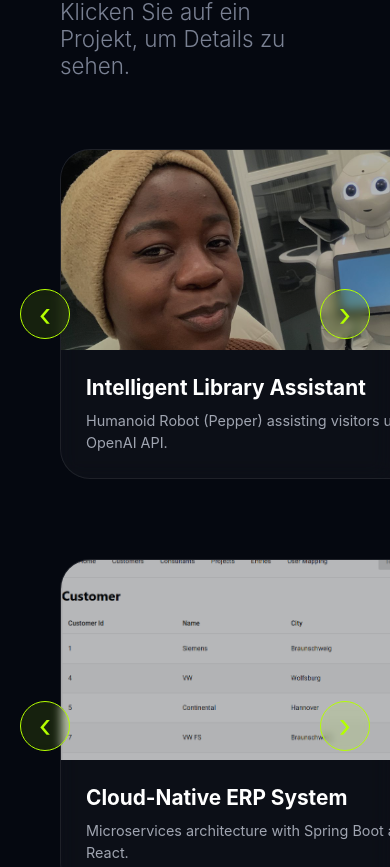
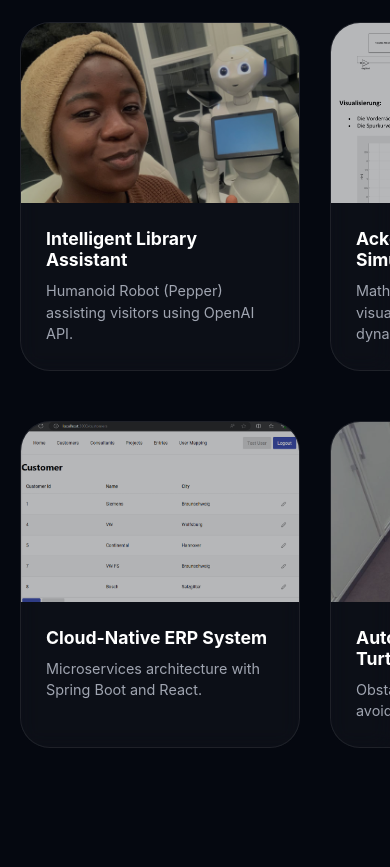
Before and after one commit to PandoraS3/portfolio, a React (Vite) app: page / in a window 390 px wide. Shown: the part 5837-6704 px from the top of the page. Built offline with nearby package versions, Linux system fonts and the light colour scheme.

Commit message:
Add projekt

```diff
--- a/src/components/Projects.jsx
+++ b/src/components/Projects.jsx
@@ -1,4 +1,4 @@
-import React, { useState, useRef } from "react";
+import React, { useState, useRef, useEffect } from "react";
 import { motion, AnimatePresence } from "framer-motion";
 
 // Images
@@ -19,104 +19,47 @@ import video7 from "../assets/turtlebot-demo.mp4";
 import video9 from "../assets/cruise-demo.mp4";
 
 const allProjects = [
-  {
-    id: 1,
-    title: "Intelligent Library Assistant",
-    desc: "Humanoid Robot (Pepper) assisting visitors using OpenAI API.",
-    longDesc: "• Design and implementation of a social humanoid robot assisting library visitors.\n• Natural language dialogue using OpenAI API for human-like interaction.\n• Facial emotion recognition with OpenCV to adapt robot behavior.\n• Robot motion control (head, arms, navigation) under Linux environments.\n• System orchestration via Node-RED for seamless logic flow.\n• User study with 22 participants using Godspeed questionnaires.",
-    tech: ["Python", "OpenAI", "OpenCV", "Linux", "Node-RED", "NAOqi API"],
-    image: img1,
-    video: video1,
-    github: "https://github.com/PandoraS3"
-  },
-  {
-    id: 2,
-    title: "Ackermann Steering Simulation",
-    desc: "Mathematical modeling and visualization of vehicle dynamics.",
-    longDesc: "• Mathematical modeling, simulation, and visualization of Ackermann steering.\n• Derivation of inner and outer wheel steering relationships.\n• Interactive Simulink model with steering angle slider (-30° to +30°).\n• Coupled longitudinal and lateral vehicle control systems.\n• Analysis of dynamic limits (speed, curvature, lateral acceleration).\n• Visualization of trajectories and velocity vectors.",
-    tech: ["MATLAB", "Simulink", "Control Systems", "Vehicle Dynamics"],
-    image: img2,
-    github: "https://github.com/PandoraS3"
-  },
-  {
-    id: 3,
-    title: "Green Logistics Optimization",
-    desc: "Urban delivery optimization using evolutionary algorithms.",
-    longDesc: "• Optimization and comparison of parcel delivery systems in urban environments.\n• Heuristic route optimization (2-opt and neighborhood search).\n• Genetic algorithm for hub location and fleet size planning.\n• Multi-objective optimization (cost minimization and CO₂ reduction).\n• Simulation of 10,000 parcels/day using real geospatial data.",
-    tech: ["Python", "Java", "Heuristic Search", "Genetic Algorithms"],
-    image: img3,
-    github: "https://github.com/PandoraS3"
-  },
-  {
-    id: 4,
-    title: "Android Ride-Sharing App",
-    desc: "Sustainable commuting platform for student ride-sharing.",
-    longDesc: "• Native Android application designed for sustainable student commuting.\n• Criteria-based ride search and booking system.\n• Real-time chat and user profile management.\n• Firebase backend integration and secure authentication.\n• UX design following Lean UX and Nielsen heuristics.",
-    tech: ["Android", "Firebase", "Figma", "UX Design"],
-    image: img4,
-    video: video4,
-    github: "https://github.com/PandoraS3"
-  },
-  {
-    id: 5,
-    title: "Autonomous Climbing Robot",
-    desc: "Four-legged robot with vision-based motion planning.",
-    longDesc: "• Development of a four-legged autonomous climbing robot.\n• Vision-based route detection using color sampling and contour analysis.\n• Recursive motion planning under kinematic and stability constraints.\n• Inverse kinematics using Jacobian transpose method.\n• Physics-based simulation in MuJoCo.",
-    tech: ["Python", "OpenCV", "MuJoCo", "Robotics", "Motion Planning"],
-    image: img5,
-    github: "https://github.com/PandoraS3"
-  },
-  {
-    id: 6,
-    title: "Cloud-Native ERP System",
-    desc: "Microservices architecture with Spring Boot and React.",
-    longDesc: "• Design and development of a cloud-native ERP system (SERP 24).\n• Frontend development with React; Backend with Spring Boot.\n• REST APIs (OpenAPI) and OAuth2 (Azure Entra ID).\n• Asynchronous communication with RabbitMQ / Azure Service Bus.\n• CI/CD pipelines, Docker, and Azure deployment.",
-    tech: ["React", "Spring Boot", "Docker", "Azure", "RabbitMQ", "PostgreSQL"],
-    image: img6,
-    github: "https://github.com/PandoraS3"
-  },
-  {
-    id: 7,
-    title: "Autonomous Navigation TurtleBot",
-    desc: "Obstacle detection and avoidance via Machine Learning.",
-    longDesc: "• Team project focused on autonomous navigation using ML.\n• Implementation of obstacle detection and real-time avoidance.\n• Machine learning model for autonomous navigation decisions.\n• Integration of sensors and control logic for robotic movement.",
-    tech: ["Python", "Keras", "OpenAI", "Robotics", "ROS"],
-    image: img7,
-    video: video7,
-    github: "https://github.com/PandoraS3"
-  },
-  {
-    id: 8,
-    title: "Web App Registration Management",
-    desc: "System for managing user registration workflows.",
-    longDesc: "• Web-based system for managing user registrations.\n• Development of a user-friendly interface for registration workflows.\n• Client-side validation and efficient data interaction.\n• Clean and responsive design using modern web standards.",
-    tech: ["HTML", "CSS", "JavaScript", "Validation"],
-    image: img8,
-    github: "https://github.com/PandoraS3"
-  },
-  {
-    id: 9,
-    title: "Cruise Booking Desktop App",
-    desc: "Desktop application with full CRUD for cruise management.",
-    longDesc: "• Desktop application for managing cruise bookings.\n• Full CRUD functionality (Create, Read, Update, Delete).\n• Graphical user interface development with Tkinter.\n• Efficient database management and user interaction.",
-    tech: ["Python", "Tkinter", "SQL", "CRUD"],
-    image: img9,
-    video: video9,
-    github: "https://github.com/PandoraS3"
-  }
+  { id: 1, title: "Intelligent Library Assistant", desc: "Humanoid Robot (Pepper) assisting visitors using OpenAI API.", longDesc: "• Design and implementation of a social humanoid robot assisting library visitors.\n• Natural language dialogue using OpenAI API.\n• Facial emotion recognition with OpenCV.\n• System orchestration via Node-RED.", tech: ["Python", "OpenAI", "OpenCV", "Linux"], image: img1, video: video1, github: "https://github.com/PandoraS3" },
+  { id: 2, title: "Ackermann Steering Simulation", desc: "Mathematical modeling and visualization of vehicle dynamics.", longDesc: "• Mathematical modeling, simulation, and visualization of Ackermann steering.\n• Derivation of steering relationships.\n• Interactive Simulink model.\n• Coupled vehicle control systems.", tech: ["MATLAB", "Simulink", "Control Systems"], image: img2, github: "https://github.com/PandoraS3" },
+  { id: 3, title: "Green Logistics Optimization", desc: "Urban delivery optimization using evolutionary algorithms.", longDesc: "• Heuristic route optimization (2-opt).\n• Genetic algorithm for hub location.\n• Multi-objective optimization (cost & CO₂).\n• Simulation with real geospatial data.", tech: ["Python", "Java", "Genetic Algorithms"], image: img3, github: "https://github.com/PandoraS3" },
+  { id: 4, title: "Android Ride-Sharing App", desc: "Sustainable commuting platform for student ride-sharing.", longDesc: "• Native Android application.\n• Criteria-based ride search and booking.\n• Real-time chat and profile management.\n• Firebase backend integration.", tech: ["Android", "Firebase", "UX Design"], image: img4, video: video4, github: "https://github.com/PandoraS3" },
+  { id: 5, title: "Autonomous Climbing Robot", desc: "Four-legged robot with vision-based motion planning.", longDesc: "• Four-legged autonomous climbing robot.\n• Vision-based route detection.\n• Recursive motion planning.\n• Physics-based simulation in MuJoCo.", tech: ["Python", "OpenCV", "MuJoCo", "Robotics"], image: img5, github: "https://github.com/PandoraS3" },
+  { id: 6, title: "Cloud-Native ERP System", desc: "Microservices architecture with Spring Boot and React.", longDesc: "• Cloud-native ERP system (SERP 24).\n• Frontend React & Backend Spring Boot.\n• OAuth2 (Azure Entra ID).\n• Docker and Azure deployment.", tech: ["React", "Spring Boot", "Docker", "Azure"], image: img6, github: "https://github.com/PandoraS3" },
+  { id: 7, title: "Autonomous Navigation TurtleBot", desc: "Obstacle detection and avoidance via Machine Learning.", longDesc: "• Autonomous navigation using ML.\n• Real-time obstacle detection.\n• Keras model for navigation decisions.\n• Control logic for robotic movement.", tech: ["Python", "Keras", "OpenAI", "ROS"], image: img7, video: video7, github: "https://github.com/PandoraS3" },
+  { id: 8, title: "Web App Registration Management", desc: "System for managing user registration workflows.", longDesc: "• Web system for user registrations.\n• User-friendly interface.\n• Client-side validation.\n• Clean and responsive design.", tech: ["HTML", "CSS", "JavaScript"], image: img8, github: "https://github.com/PandoraS3" },
+  { id: 9, title: "Cruise Booking Desktop App", desc: "Desktop application with full CRUD for cruise management.", longDesc: "• Desktop app for cruise bookings.\n• Full CRUD functionality.\n• Graphical interface with Tkinter.\n• SQL database management.", tech: ["Python", "Tkinter", "SQL", "CRUD"], image: img9, video: video9, github: "https://github.com/PandoraS3" }
 ];
 
 export default function Projects() {
   const [selectedProject, setSelectedProject] = useState(null);
+  const [isMobile, setIsMobile] = useState(window.innerWidth < 768);
   const scrollRef1 = useRef(null);
   const scrollRef2 = useRef(null);
 
+  useEffect(() => {
+    const handleResize = () => setIsMobile(window.innerWidth < 768);
+    window.addEventListener("resize", handleResize);
+
+    // Bloquer le scroll de l'arrière-plan quand le modal est ouvert
+    if (selectedProject) {
+      document.body.style.overflow = 'hidden';
+    } else {
+      document.body.style.overflow = 'unset';
+    }
+
+    return () => {
+      window.removeEventListener("resize", handleResize);
+      document.body.style.overflow = 'unset';
+    };
+  }, [selectedProject]);
+
   const scroll = (ref, direction) => {
     const { current } = ref;
+    const scrollAmount = isMobile ? 300 : 430;
     if (direction === 'left') {
-      current.scrollBy({ left: -430, behavior: 'smooth' });
+      current.scrollBy({ left: -scrollAmount, behavior: 'smooth' });
     } else {
-      current.scrollBy({ left: 430, behavior: 'smooth' });
+      current.scrollBy({ left: scrollAmount, behavior: 'smooth' });
     }
   };
 
@@ -124,51 +67,57 @@ export default function Projects() {
   const row2 = allProjects.slice(5, 9);
 
   return (
-    <section id="projects" style={{ padding: "120px 0", background: "#050810", position: "relative" }}>
-      <div style={{ maxWidth: "1300px", margin: "0 auto", padding: "0 60px" }}>
+    <section id="projects" style={{ padding: isMobile ? "60px 0" : "120px 0", background: "#050810", position: "relative" }}>
+      <div style={{ maxWidth: "1300px", margin: "0 auto", padding: isMobile ? "0 20px" : "0 60px" }}>
         <motion.div initial={{ opacity: 0, x: -40 }} whileInView={{ opacity: 1, x: 0 }} transition={{ duration: 1.2 }} viewport={{ once: true }} style={{ marginBottom: "60px" }}>
-          <h2 style={{ fontSize: "4rem", color: "#fff", fontWeight: "900", marginBottom: "15px", letterSpacing: "-1px" }}>Projekte</h2>
-          <p style={{ color: "#7a8193", fontSize: "1.4rem", fontWeight: "300" }}>Klicken Sie auf ein Projekt, um Details zu sehen.</p>
+          <h2 style={{ fontSize: isMobile ? "2.5rem" : "4rem", color: "#fff", fontWeight: "900", marginBottom: "15px", letterSpacing: "-1px" }}>Projekte</h2>
+          <p style={{ color: "#7a8193", fontSize: isMobile ? "1.1rem" : "1.4rem", fontWeight: "300" }}>Klicken Sie auf ein Projekt, um Details zu sehen.</p>
         </motion.div>
       </div>
 
-      <div style={{ display: "flex", flexDirection: "column", gap: "60px" }}>
+      <div style={{ display: "flex", flexDirection: "column", gap: isMobile ? "30px" : "60px" }}>
 
         {/* LIGNE 1 */}
-        <div style={{ position: "relative", group: "true" }}>
-          <button onClick={() => scroll(scrollRef1, 'left')} className="arrow-btn" style={{ ...arrowBtnStyle, left: "20px" }}>‹</button>
-          <div className="no-scrollbar" ref={scrollRef1} style={rowStyle}>
+        <div style={{ position: "relative" }}>
+          {!isMobile && <button onClick={() => scroll(scrollRef1, 'left')} className="arrow-btn" style={{ ...arrowBtnStyle, left: "20px" }}>‹</button>}
+          <div className="no-scrollbar" ref={scrollRef1} style={{ ...rowStyle, padding: isMobile ? "10px 20px" : "10px 60px" }}>
             {row1.map((p, i) => (
-              <motion.div key={p.id} initial={{ opacity: 0, x: 50 }} whileInView={{ opacity: 1, x: 0 }} transition={{ delay: i * 0.15, duration: 0.8 }} viewport={{ once: true }} onClick={() => setSelectedProject(p)} style={{ minWidth: "400px", cursor: "pointer" }}>
-                <ProjectCard project={p} />
+              <motion.div key={p.id} onClick={() => setSelectedProject(p)} style={{ minWidth: isMobile ? "280px" : "400px", cursor: "pointer" }}>
+                <ProjectCard project={p} isMobile={isMobile} />
               </motion.div>
             ))}
           </div>
-          <button onClick={() => scroll(scrollRef1, 'right')} className="arrow-btn" style={{ ...arrowBtnStyle, right: "20px" }}>›</button>
+          {!isMobile && <button onClick={() => scroll(scrollRef1, 'right')} className="arrow-btn" style={{ ...arrowBtnStyle, right: "20px" }}>›</button>}
         </div>
 
         {/* LIGNE 2 */}
         <div style={{ position: "relative" }}>
-          <button onClick={() => scroll(scrollRef2, 'left')} className="arrow-btn" style={{ ...arrowBtnStyle, left: "20px" }}>‹</button>
-          <div className="no-scrollbar" ref={scrollRef2} style={rowStyle}>
+          {!isMobile && <button onClick={() => scroll(scrollRef2, 'left')} className="arrow-btn" style={{ ...arrowBtnStyle, left: "20px" }}>‹</button>}
+          <div className="no-scrollbar" ref={scrollRef2} style={{ ...rowStyle, padding: isMobile ? "10px 20px" : "10px 60px" }}>
             {row2.map((p, i) => (
-              <motion.div key={p.id} initial={{ opacity: 0, x: 50 }} whileInView={{ opacity: 1, x: 0 }} transition={{ delay: i * 0.15, duration: 0.8 }} viewport={{ once: true }} onClick={() => setSelectedProject(p)} style={{ minWidth: "400px", cursor: "pointer" }}>
-                <ProjectCard project={p} />
+              <motion.div key={p.id} onClick={() => setSelectedProject(p)} style={{ minWidth: isMobile ? "280px" : "400px", cursor: "pointer" }}>
+                <ProjectCard project={p} isMobile={isMobile} />
               </motion.div>
             ))}
           </div>
-          <button onClick={() => scroll(scrollRef2, 'right')} className="arrow-btn" style={{ ...arrowBtnStyle, right: "20px" }}>›</button>
+          {!isMobile && <button onClick={() => scroll(scrollRef2, 'right')} className="arrow-btn" style={{ ...arrowBtnStyle, right: "20px" }}>›</button>}
         </div>
       </div>
 
       <AnimatePresence>
         {selectedProject && (
           <motion.div initial={{ opacity: 0 }} animate={{ opacity: 1 }} exit={{ opacity: 0 }} onClick={() => setSelectedProject(null)} style={modalOverlayStyle}>
-            <motion.div initial={{ scale: 0.9, opacity: 0, y: 50 }} animate={{ scale: 1, opacity: 1, y: 0 }} exit={{ scale: 0.9, opacity: 0, y: 50 }} onClick={(e) => e.stopPropagation()} style={modalContentStyle}>
+            <motion.div
+              initial={{ scale: 0.9, opacity: 0, y: 50 }}
+              animate={{ scale: 1, opacity: 1, y: 0 }}
+              exit={{ scale: 0.9, opacity: 0, y: 50 }}
+              onClick={(e) => e.stopPropagation()}
+              style={{ ...modalContentStyle, width: isMobile ? "95%" : "100%", padding: isMobile ? "30px 20px" : "50px" }}
+            >
               <button onClick={() => setSelectedProject(null)} style={closeBtnStyle}>✕</button>
-              <div style={modalLayoutStyle}>
+              <div style={{ ...modalLayoutStyle, gridTemplateColumns: isMobile ? "1fr" : "repeat(auto-fit, minmax(300px, 1fr))" }}>
                 <div>
-                  <img src={selectedProject.image} alt={selectedProject.title} style={modalImageStyle} />
+                  <img src={selectedProject.image} alt={selectedProject.title} style={{ ...modalImageStyle, height: isMobile ? "200px" : "300px" }} />
                   <div style={{ marginTop: '25px' }}>
                     <h4 style={{ color: '#b4ff00', marginBottom: '15px' }}>Technologies</h4>
                     <div style={{ display: 'flex', gap: '8px', flexWrap: 'wrap' }}>
@@ -177,16 +126,18 @@ export default function Projects() {
                   </div>
                 </div>
                 <div>
-                  <h3 style={{ fontSize: "2.2rem", color: "#fff", marginBottom: "10px", fontWeight: "800" }}>{selectedProject.title}</h3>
+                  <h3 style={{ fontSize: isMobile ? "1.8rem" : "2.2rem", color: "#fff", marginBottom: "10px", fontWeight: "800" }}>{selectedProject.title}</h3>
                   <p style={{ color: "#b4ff00", fontWeight: "600", marginBottom: "20px", fontSize: "1.1rem" }}>Project Overview</p>
                   <div style={{ color: "#a0a5b1", fontSize: "1.05rem", lineHeight: "1.7" }}>
                     {selectedProject.longDesc.split('\n').map((line, i) => <p key={i} style={{ marginBottom: '10px' }}>{line}</p>)}
                   </div>
-                  <div style={{ marginTop: '40px', display: "flex", gap: '15px' }}>
-                    <a href={selectedProject.video} target="_blank" rel="noopener noreferrer" style={primaryLinkStyle}>
-                      Demo Video
-                    </a>
-                    <a href={selectedProject.github} target="_blank" rel="noopener noreferrer" style={secondaryLinkStyle}>
+                  <div style={{ marginTop: '40px', display: "flex", flexWrap: "wrap", gap: '15px' }}>
+                    {selectedProject.video && (
+                      <a href={selectedProject.video} target="_blank" rel="noopener noreferrer" style={{ ...primaryLinkStyle, width: isMobile ? "100%" : "auto" }}>
+                        Demo Video
+                      </a>
+                    )}
+                    <a href={selectedProject.github} target="_blank" rel="noopener noreferrer" style={{ ...secondaryLinkStyle, width: isMobile ? "100%" : "auto" }}>
                       Source Code
                     </a>
                   </div>
@@ -208,14 +159,14 @@ export default function Projects() {
   );
 }
 
-function ProjectCard({ project }) {
+function ProjectCard({ project, isMobile }) {
   return (
     <div style={{ background: "rgba(255, 255, 255, 0.03)", borderRadius: "30px", border: "1px solid rgba(255, 255, 255, 0.08)", overflow: "hidden", height: "100%", backdropFilter: "blur(10px)" }}>
-      <div style={{ height: "200px", overflow: "hidden" }}>
+      <div style={{ height: isMobile ? "180px" : "200px", overflow: "hidden" }}>
         <img src={project.image} alt={project.title} style={{ width: "100%", height: "100%", objectFit: "cover", opacity: 0.7 }} />
       </div>
       <div style={{ padding: "25px" }}>
-        <h3 style={{ color: "#fff", fontSize: "1.3rem", marginBottom: "10px" }}>{project.title}</h3>
+        <h3 style={{ color: "#fff", fontSize: isMobile ? "1.1rem" : "1.3rem", marginBottom: "10px" }}>{project.title}</h3>
         <p style={{ color: "#a0a5b1", fontSize: "0.9rem", lineHeight: "1.5" }}>{project.desc}</p>
       </div>
     </div>
@@ -223,31 +174,13 @@ function ProjectCard({ project }) {
 }
 
 // STYLES
-const rowStyle = { display: "flex", gap: "30px", overflowX: "auto", padding: "10px 60px", scrollbarWidth: "none", scrollBehavior: "smooth" };
-const arrowBtnStyle = {
-  position: "absolute",
-  top: "50%",
-  transform: "translateY(-50%)",
-  background: "rgba(180, 255, 0, 0.1)",
-  border: "1px solid #b4ff00",
-  color: "#b4ff00",
-  borderRadius: "50%",
-  width: "50px",
-  height: "50px",
-  fontSize: "2rem",
-  cursor: "pointer",
-  zIndex: 10,
-  display: "flex",
-  alignItems: "center",
-  justifyContent: "center",
-  transition: "all 0.3s ease",
-  backdropFilter: "blur(5px)"
-};
-const modalOverlayStyle = { position: "fixed", top: 0, left: 0, right: 0, bottom: 0, background: "rgba(0,0,0,0.92)", backdropFilter: "blur(20px)", display: "flex", justifyContent: "center", alignItems: "center", zIndex: 2000, padding: "20px" };
-const modalContentStyle = { background: "#0d111c", padding: "50px", borderRadius: "40px", maxWidth: "1000px", width: "100%", border: "1px solid rgba(255,255,255,0.1)", color: "#fff", position: "relative" };
-const modalLayoutStyle = { display: "grid", gridTemplateColumns: "repeat(auto-fit, minmax(300px, 1fr))", gap: "50px", alignItems: "start" };
-const modalImageStyle = { width: "100%", borderRadius: "20px", height: "300px", objectFit: "cover", border: "1px solid rgba(255,255,255,0.1)" };
+const rowStyle = { display: "flex", gap: "30px", overflowX: "auto", scrollbarWidth: "none", scrollBehavior: "smooth" };
+const arrowBtnStyle = { position: "absolute", top: "50%", transform: "translateY(-50%)", background: "rgba(5, 8, 16, 0.8)", border: "1px solid #b4ff00", color: "#b4ff00", borderRadius: "50%", width: "50px", height: "50px", fontSize: "2rem", cursor: "pointer", zIndex: 10, display: "flex", alignItems: "center", justifyContent: "center", transition: "all 0.3s ease", backdropFilter: "blur(5px)" };
+const modalOverlayStyle = { position: "fixed", top: 0, left: 0, right: 0, bottom: 0, background: "rgba(5, 8, 16, 0.95)", backdropFilter: "blur(20px)", display: "flex", justifyContent: "center", alignItems: "center", zIndex: 2000, padding: "20px" };
+const modalContentStyle = { background: "#050810", borderRadius: "40px", maxWidth: "1000px", maxHeight: "90vh", overflowY: "auto", border: "1px solid rgba(255,255,255,0.1)", color: "#fff", position: "relative" };
+const modalLayoutStyle = { display: "grid", gap: "40px", alignItems: "start" };
+const modalImageStyle = { width: "100%", borderRadius: "20px", objectFit: "cover", border: "1px solid rgba(255,255,255,0.1)" };
 const tagStyle = { background: "rgba(180, 255, 0, 0.1)", color: "#b4ff00", padding: "6px 14px", borderRadius: "50px", fontSize: "0.8rem", fontWeight: "bold", border: "1px solid rgba(180, 255, 0, 0.2)" };
-const closeBtnStyle = { position: "absolute", top: "30px", right: "30px", background: "none", border: "none", color: "#fff", fontSize: "28px", cursor: "pointer" };
+const closeBtnStyle = { position: "absolute", top: "20px", right: "20px", background: "rgba(5, 8, 16, 0.5)", border: "none", color: "#fff", fontSize: "24px", cursor: "pointer", borderRadius: "50%", width: "40px", height: "40px", zIndex: 10 };
 const primaryLinkStyle = { background: "#b4ff00", color: "#000", padding: "14px 30px", borderRadius: "50px", fontWeight: "bold", textDecoration: "none", textAlign: "center", display: "inline-block" };
 const secondaryLinkStyle = { background: "transparent", color: "#fff", padding: "14px 30px", borderRadius: "50px", fontWeight: "bold", border: "1px solid rgba(255,255,255,0.2)", textDecoration: "none", textAlign: "center", display: "inline-block" };
```
